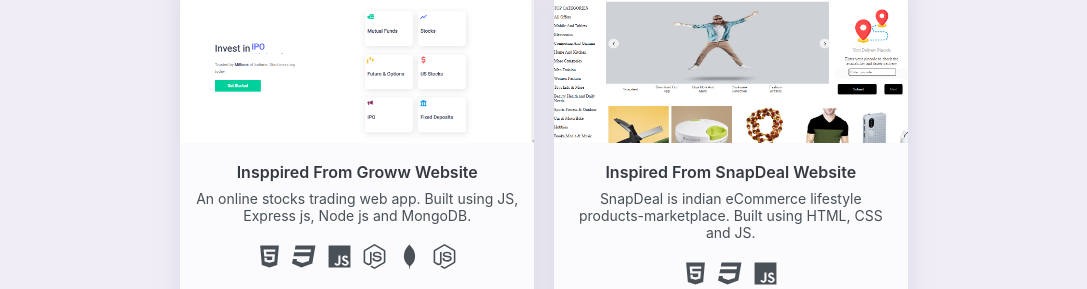
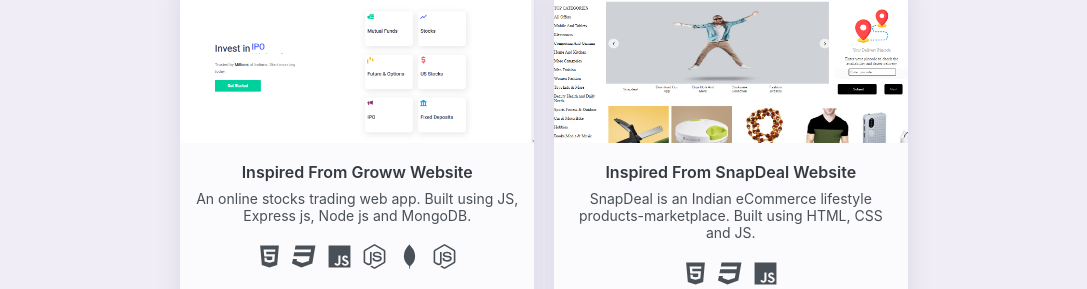
Before and after one commit to sayanwastaken/my_portfolio, a React (Create React App) app: page / in a window 1280 px wide. Shown: the part 2426-2715 px from the top of the page, without its empty margins (96-1183 px from the left). Built offline with nearby package versions, Linux system fonts and the light colour scheme; no server answers; a web font is replaced by a local one.

Commit message:
Update Projects.jsx

```diff
--- a/src/Components/Projects/Projects.jsx
+++ b/src/Components/Projects/Projects.jsx
@@ -16,7 +16,7 @@
   const projects = [
     {
       id: 1,
-      project_name: "Insppired From Groww Website",
+      project_name: "Inspired From Groww Website",
       image: "/project_images/groww_ss.PNG",
       project_desc:
         "An online stocks trading web app. Built using JS, Express js, Node js and MongoDB.",
@@ -36,7 +36,7 @@
       project_name: "Inspired From SnapDeal Website",
       image: "/project_images/snapdeal_ss.PNG",
       project_desc:
-        "SnapDeal is indian eCommerce lifestyle products-marketplace. Built using HTML, CSS and JS. ",
+        "SnapDeal is an Indian eCommerce lifestyle products-marketplace. Built using HTML, CSS and JS. ",
       deploy_link: "https://snapdeal-clone-u2.netlify.app/",
       repo_link: "https://github.com/sayanwastaken/Snapdeal-Clone_Team36",
       tech_stack: [<FaHtml5 />, <FaCss3 />, <FaJs />],
```
